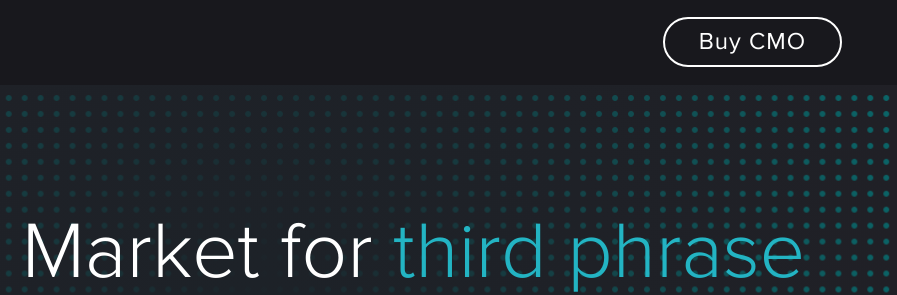
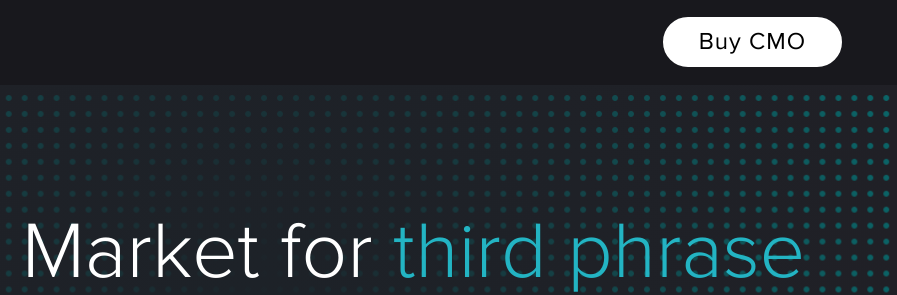
Before and after one commit to curation-market/curation.market-UI, a plain HTML site: page index.html in a window 1280 px wide. In both pictures the pointer is over the button "Buy CMO". Shown: the top 295 px of the page, 383-1280 px from the left. Drawn offline with nearby package versions, Linux system fonts and the light colour scheme.

Commit message:
Hover over added to banner button

```diff
--- a/main.css
+++ b/main.css
@@ -377,4 +377,9 @@ body {
 	.footer .footer-text {
 		margin: 0 15px;
 	}
+
 }
+.header .header-button:hover {
+    background: white;
+    color: black;
+}
```
